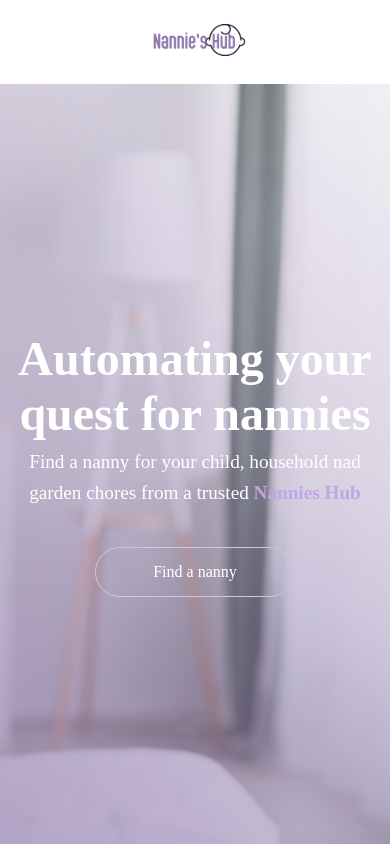
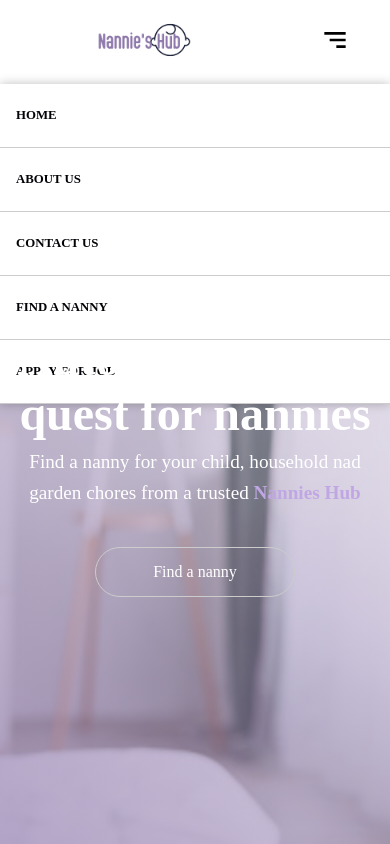
Before and after one commit to gbrowns/nannysHUB, a React (Create React App) app in the folder client/: page / in a window 390 px wide. Shown: the top 844 px of the page. Built offline with nearby package versions, Linux system fonts and the light colour scheme.

Commit message:
add modification for navlinks in mobile view

```diff
--- a/client/src/components/Navbar.js
+++ b/client/src/components/Navbar.js
@@ -1,5 +1,7 @@
 import React from 'react'
 import {Link} from 'react-router-dom'
+import {BiMenuAltRight} from 'react-icons/bi'
+import { GrFormClose } from 'react-icons/gr'
 
 function Navbar() {
   return (
@@ -14,6 +16,10 @@ function Navbar() {
             <Link to="/find-a-nanny">Find a nanny</Link>
             <Link to="/apply-for-job">Apply for job</Link>
         </div>
+        <div className="menu-controls">
+            <BiMenuAltRight className="menu-icon"/>
+            <GrFormClose className="close-icon"/>
+        </div>
 
     </div>
   )
--- a/client/src/scss/layout/_mobile.scss
+++ b/client/src/scss/layout/_mobile.scss
@@ -7,18 +7,43 @@
     //navbar mobile view
     .navbar{
         height: 10vh;
-        flex-direction: column;
+        flex-direction: row;
         align-items: center;
-        justify-content: center;
+        justify-content: space-around;
         .logo > img{
             width: 200px;
         }
 
         .nav-links{
-            display: none !important;
+            display: flex;
+            flex-direction: column;
+            position: absolute;
+            top: 100%;
+            z-index: 6;
+            box-shadow: 0px 0px 10px rgba(0, 0, 0, 0.253);
+            width: 100%;
+            background-color: #fff;
+            align-items: flex-start;
+
             a{
                 font-size: .8rem;
-                padding: .5rem .6rem;
+                padding: 1.5rem 1rem;
+                border-bottom: 1px solid #ccc;
+                width: 100%;
+                &:hover{
+                    background-color: #f5f5f5;
+                }
+            }
+        }
+        .menu-controls{
+            display: block;
+            .menu-icon{
+                font-size: 2rem;
+                cursor: pointer;
+            }
+            .close-icon{
+                display: none;
+                cursor: pointer;
             }
         }
 
--- a/client/src/scss/layout/laptop.scss
+++ b/client/src/scss/layout/laptop.scss
@@ -19,6 +19,9 @@
                 font-size: 1rem;
                 padding: .5rem 1rem;
             }
+        }
+        .menu-controls{
+            display: none;
         }
 
     }
```
